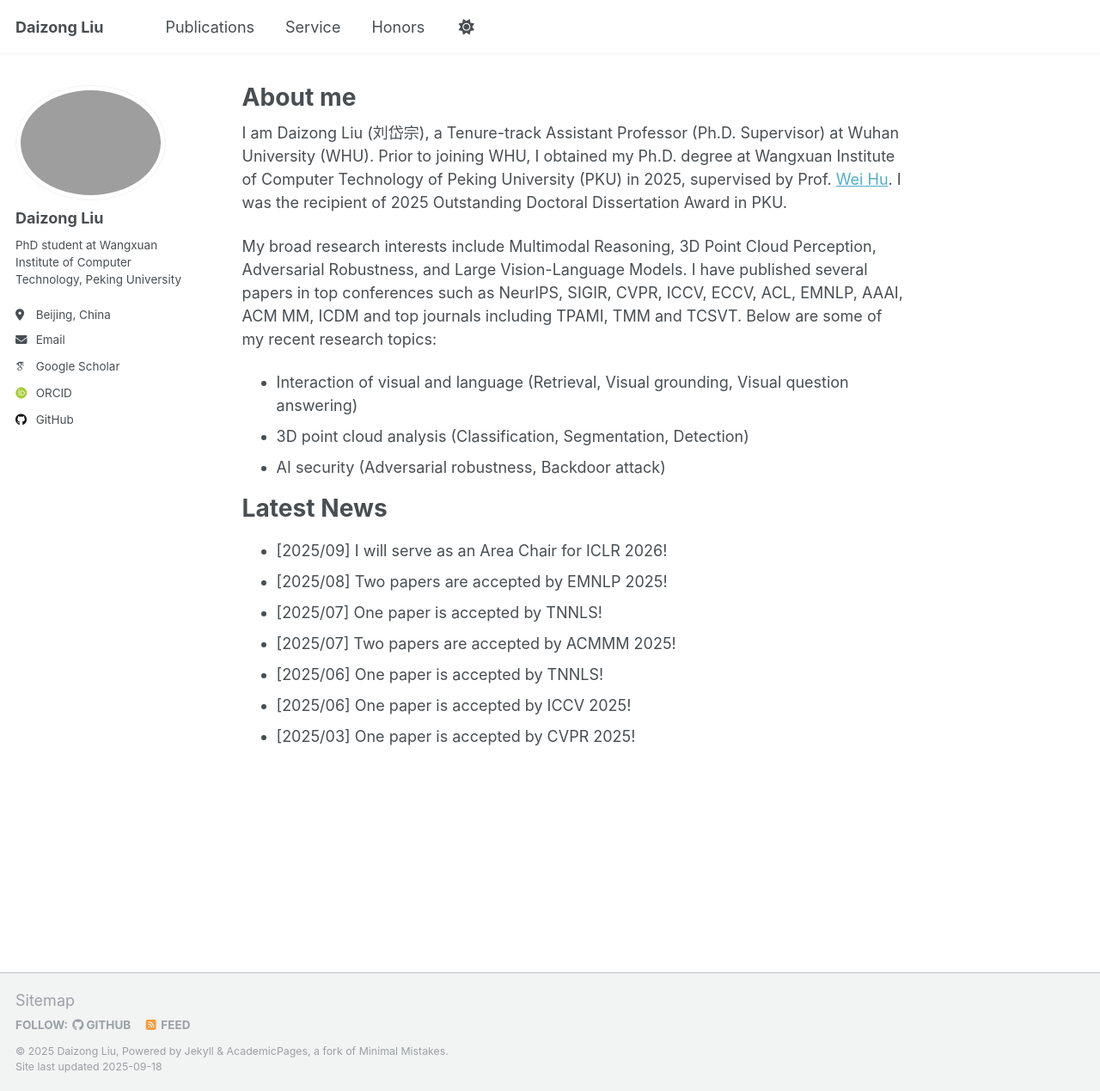
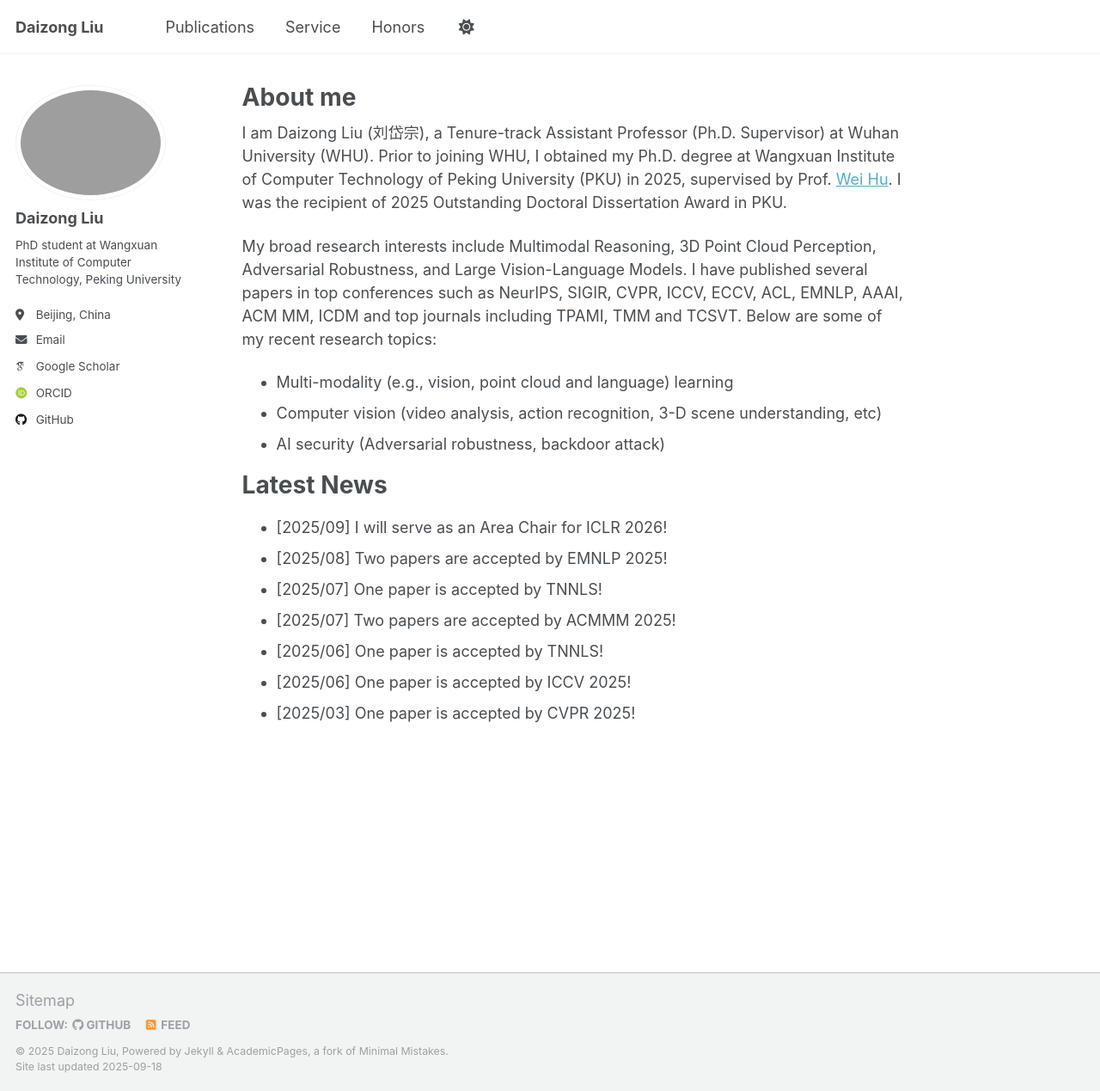
Before and after one commit to liudaizong/liudaizong.github.io, a Jekyll site: the page built from _pages/about.md, in a window 1280 px wide and 1269 px high. Shown: the whole window at 86% size. Built offline with Jekyll 4.4.1, drawn with Linux system fonts in a browser that asks for light colours; some web fonts are replaced.

Commit message:
Update about.md

```diff
--- a/_pages/about.md
+++ b/_pages/about.md
@@ -11,9 +11,9 @@ redirect_from:
 I am Daizong Liu (刘岱宗), a Tenure-track Assistant Professor (Ph.D. Supervisor) at Wuhan University (WHU). Prior to joining WHU, I obtained my Ph.D. degree at Wangxuan Institute of Computer Technology of Peking University (PKU) in 2025, supervised by Prof. [Wei Hu](https://www.wict.pku.edu.cn/huwei). I was the recipient of 2025 Outstanding Doctoral Dissertation Award in PKU.
 
 My broad research interests include Multimodal Reasoning, 3D Point Cloud Perception, Adversarial Robustness, and Large Vision-Language Models. I have published several papers in top conferences such as NeurIPS, SIGIR, CVPR, ICCV, ECCV, ACL, EMNLP, AAAI, ACM MM, ICDM and top journals including TPAMI, TMM and TCSVT. Below are some of my recent research topics:
-* Interaction of visual and language (Retrieval, Visual grounding, Visual question answering)
-* 3D point cloud analysis (Classification, Segmentation, Detection)
-* AI security (Adversarial robustness, Backdoor attack)
+* Multi-modality (e.g., vision, point cloud and language) learning
+* Computer vision (video analysis, action recognition, 3-D scene understanding, etc)
+* AI security (Adversarial robustness, backdoor attack)
 
 Latest News
 ======
```
